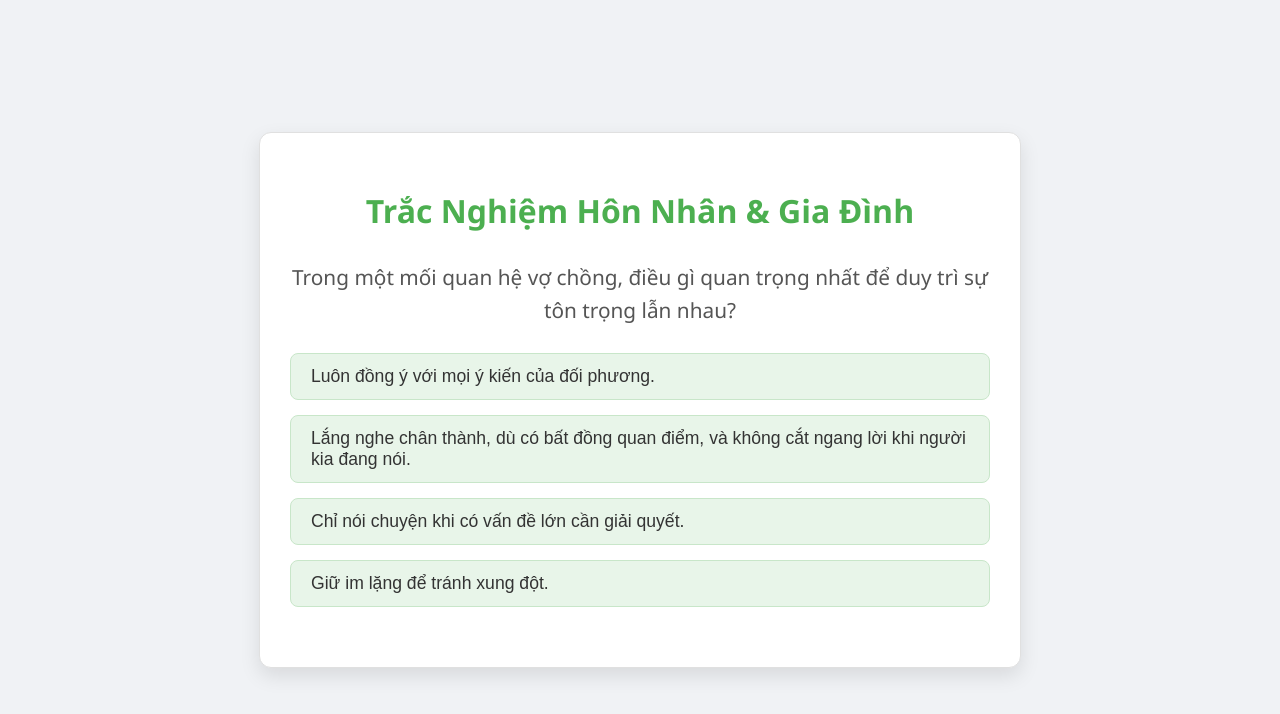
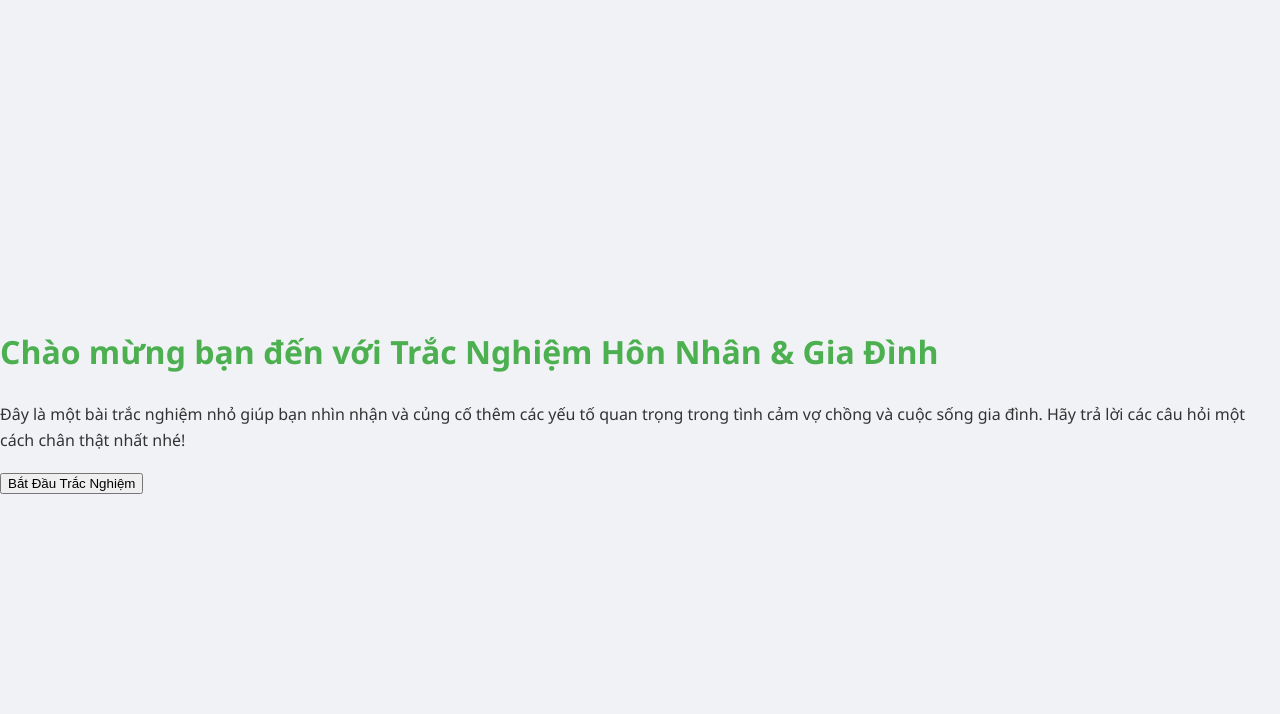
Before and after one commit to bogiaktvn/tracnghiem, a plain HTML site: page index.html in a window 1280 px wide. Drawn offline with Linux system fonts and the light colour scheme.

Commit message:
index.html

```diff
--- a/index.html
+++ b/index.html
@@ -3,12 +3,18 @@
 <head>
     <meta charset="UTF-8">
     <meta name="viewport" content="width=device-width, initial-scale=1.0">
-    <title>Trắc Nghiệm Hôn Nhân</title>
+    <title>Trắc Nghiệm Hôn Nhân & Gia Đình</title>
     <link rel="stylesheet" href="style.css">
 </head>
 <body>
-    <div class="quiz-container">
-        <h1>Trắc Nghiệm Hôn Nhân & Gia Đình</h1>
+    <div id="intro-screen" class="intro-container">
+        <h1>Chào mừng bạn đến với Trắc Nghiệm Hôn Nhân & Gia Đình</h1>
+        <p>Đây là một bài trắc nghiệm nhỏ giúp bạn nhìn nhận và củng cố thêm các yếu tố quan trọng trong tình cảm vợ chồng và cuộc sống gia đình. Hãy trả lời các câu hỏi một cách chân thật nhất nhé!</p>
+        <button id="start-quiz-button" class="start-button">Bắt Đầu Trắc Nghiệm</button>
+    </div>
+
+    <div class="quiz-container" style="display: none;">
+        <h1>Hôn Nhân & Gia Đình</h1>
 
         <div id="question-area">
             <p id="question-text">Câu hỏi sẽ hiện ở đây...</p>
@@ -26,6 +32,8 @@
         </div>
     </div>
 
+    <audio id="background-music" src="nhacnen.mp3" autoplay loop></audio>
+
     <script src="script.js"></script>
 </body>
 </html>
```
